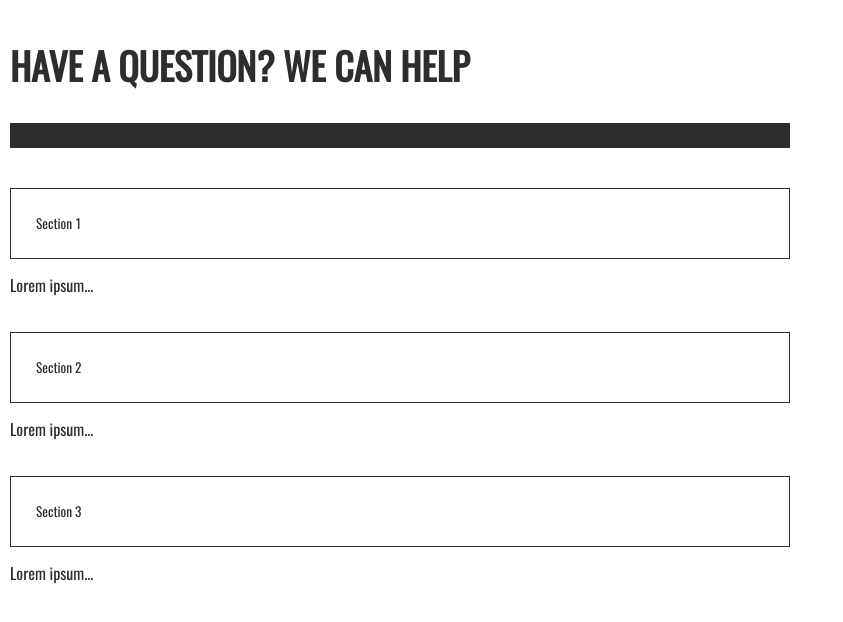
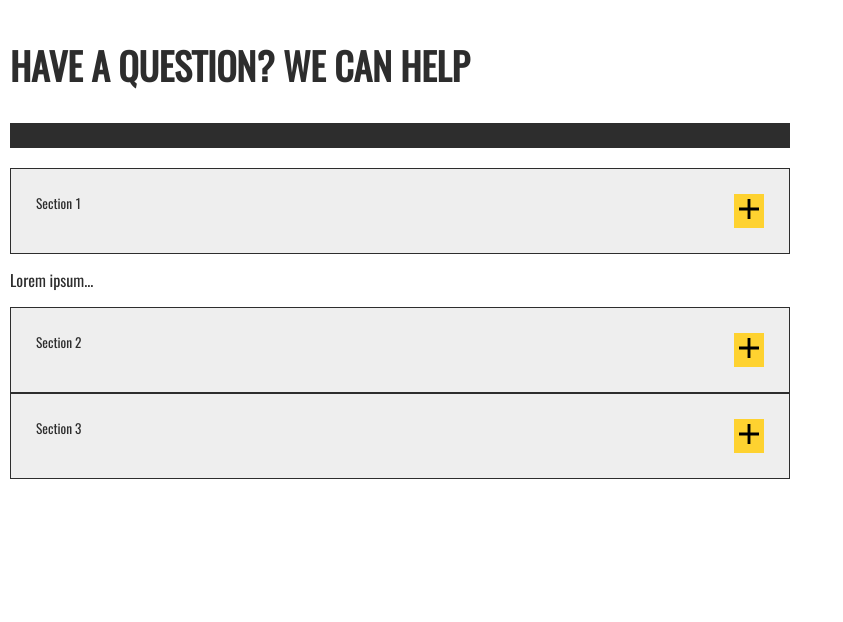
Before and after one commit to 1enoch1/Angular-Accordion, an Angular app in the folder FAQApp/: page / in a window 1280 px wide. Shown: the top 622 px of the page, without its empty margins (0-843 px from the left). Built offline with nearby package versions, Linux system fonts and the light colour scheme.

Commit message:
component stylings, svg icon added, work on animating the icon

```diff
--- a/FAQApp/src/app/app.component.sass
+++ b/FAQApp/src/app/app.component.sass
@@ -1,3 +1,3 @@
 \:host
     display: flex
-    text-align: left
+    max-width: 753px
--- a/FAQApp/src/app/modules/modules/FAQ/components/accordion/accordion.component.html
+++ b/FAQApp/src/app/modules/modules/FAQ/components/accordion/accordion.component.html
@@ -1,16 +1,40 @@
 <div class="accordionContainer">
-  <button class="accordion" (click)="getAccordionToggle()">Section 1</button>
-  <div class="panel">
+  <button class="accordion"  [ngClass]="{ 'active': isActive('One')}" (click)="setActive('One')">Section 1
+    <i class="plusIconContainer">
+      <svg class="svg-rotate__icon" width="20px" height="20px" viewBox="0 0 357 357">
+        <g id="add">
+          <path d="M357,204H204v153h-51V204H0v-51h153V0h51v153h153V204z"/>
+        </g>
+      </svg>
+    </i>
+  </button>
+
+  <div class="panel" *ngIf="isActive('One')" >
     <p>Lorem ipsum...</p>
   </div>
 
-  <button class="accordion" (click)="getAccordionToggle()">Section 2</button>
-  <div class="panel">
+  <button class="accordion"  [ngClass]="{ 'active': isActive('Two')}"  (click)="setActive('Two')">Section 2
+    <i class="plusIconContainer">
+      <svg class="svg-rotate__icon" width="20px" height="20px" viewBox="0 0 357 357">
+        <g id="add">
+          <path d="M357,204H204v153h-51V204H0v-51h153V0h51v153h153V204z"/>
+        </g>
+      </svg>
+    </i>
+  </button>
+  <div class="panel" *ngIf="isActive('Two')">
     <p>Lorem ipsum...</p>
   </div>
-
-  <button class="accordion" (click)="getAccordionToggle()">Section 3</button>
-  <div class="panel">
+  <button class="accordion" [ngClass]="{ 'active': isActive('Three')}" (click)="setActive('Three')">Section 3
+    <i class="plusIconContainer">
+      <svg class="svg-rotate__icon" width="20px" height="20px" viewBox="0 0 357 357">
+        <g id="add">
+          <path d="M357,204H204v153h-51V204H0v-51h153V0h51v153h153V204z"/>
+        </g>
+      </svg>
+    </i>
+  </button>
+  <div class="panel" *ngIf="isActive('Three')">
     <p>Lorem ipsum...</p>
   </div>
 </div>
--- a/FAQApp/src/app/modules/modules/FAQ/components/accordion/accordion.component.sass
+++ b/FAQApp/src/app/modules/modules/FAQ/components/accordion/accordion.component.sass
@@ -1,11 +1,11 @@
 
 @import '/src/styles.sass'
 
-
 .accordionContainer
     padding: 10px
+
 .accordion
-    background-color: var(--background-color)
+    background-color: #eee
     color: var(--text-color)
     cursor: pointer
     padding: 25px !important
@@ -13,37 +13,45 @@
     text-align: left
     border: 1px solid
     outline: none
-    transition: 0.4s
-    margin-top: 20px
+    transition: 0.4s ease-in
+    margin-top: 0px
     font-family: var(--primary-font)
 
 /* Add a background color to the button if it is clicked on (add the .active class with JS), and when you move the mouse over it (hover) */
-    .active, .accordion:hover &
-        background-color: #a9a9a9 !important
+    .active, .accordion:hover
+        background-color: #ccc !important
 
 /* Style the accordion panel. Note: hidden by default */
 .panel
-    padding: 0 18px
-    background-color: white !important
+    padding: 18px
+    background-color: white
     display: none
     overflow: hidden
     margin: 10px !important
 
 .accordion:after
-    // content: '\02795'
-        font-size: 13px
-        color: #777
-        float: right
-        margin-left: 5px
+    font-size: 13px
+    color: #777
+    margin-left: 5px
 
 
 .active:after
-    content: "\2796"
+    //
+
 
 
 .plusIconContainer
-    width: 100px
-    height: 100px
+    float: right
+    height: 50%
+    padding: 5px !important
+    background-color: #fed230
 
-#plusIcon
-    background-image: url('/assets/logo.svg')
+
+
+// plus icon animations
+
+    // transform: translate3d(0, -20px, 0) rotate(-90deg);
+    // top:20px;
+
+    button:focus i
+        animation: rotate 1s ease-in-out 0s rotate(30deg)
--- a/FAQApp/src/app/modules/modules/FAQ/components/accordion/accordion.component.ts
+++ b/FAQApp/src/app/modules/modules/FAQ/components/accordion/accordion.component.ts
@@ -6,30 +6,15 @@ import { Component, EventEmitter, Input, OnInit, Output } from '@angular/core';
   styleUrls: ['./accordion.component.sass'],
 })
 export class AccordionComponent implements OnInit {
-  // @Input() opened = false;
-  // @Input() title: string;
-  // @Output() toggle: EventEmitter<any> = new EventEmitter<any>();
+
+  activeAccordion = 'One'
 
   constructor() {}
 
   ngOnInit() {
   }
 
-  // should use the index to toggle between accordion
-  getAccordionToggle() {
-    var acc = document.getElementsByClassName('accordion');
-    var i;
+  isActive = (name: string) => this.activeAccordion === name
 
-    for (i = 0; i < acc.length; i++) {
-      acc[i].addEventListener('click', function () {
-        this.classList.toggle('active');
-        var panel = this.nextElementSibling;
-        if (panel.style.display === 'block') {
-          panel.style.display = 'none';
-        } else {
-          panel.style.display = 'block';
-        }
-      });
-    }
-  }
+  setActive = (name: string) => this.activeAccordion = name
 }
--- a/FAQApp/src/styles.sass
+++ b/FAQApp/src/styles.sass
@@ -5,7 +5,7 @@
     --background-color: #ffffff
     --text-color: #2d2d2d
     --primary-font: 'oswald-regular'
-    --secondary-font:'oswald-bold'
+    --secondary-font: 'oswald-bold'
     --tertiary-font: 'oswald-light'
 
 // font-weight
@@ -27,13 +27,8 @@ body
     background-color: var(--background-color)
     color: var(--text-color)
     font-family: 'oswald-regular',
-    font-style: var($regular)
     padding: 0
     margin: 0
-    // font-weight: $regular
-
-
-// plus icon animations
-
-    // transform: translate3d(0, -20px, 0) rotate(-90deg);
-    // top:20px;
+    font-weight: var(--regular)
+    justify-content: center
+    max-width: 735px
```
Also changed, not shown: 1 other file (tests, documents, lock files or other folders).
